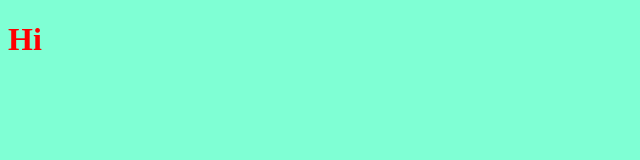
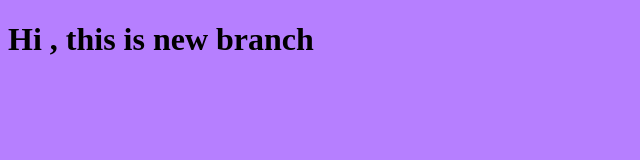
Before and after one commit to TariqSamha/firstproject, a plain HTML site: page index.html in a window 1280 px wide. Shown: the whole page, without its empty margins (0-640 px from the left). Drawn offline with Linux system fonts and the light colour scheme.

Commit message:
changing style for the title tariq

```diff
--- a/index.html
+++ b/index.html
@@ -7,7 +7,7 @@
 	<link rel="stylesheet" href="style.css">
 </head>
 <body>
-	<h1>Hi</h1>
+	<h1>Hi , this is new branch</h1>
 
 	<script src="app.js"></script>
 
--- a/style.css
+++ b/style.css
@@ -1,5 +1,5 @@
 h1{
-	color: red;
+	color: black;
 
 
 }
@@ -7,7 +7,7 @@ h1{
 body
 {
 
-	background-color: aquamarine;
+	background-color: rgb(182, 127, 255);
 
 
 
```
